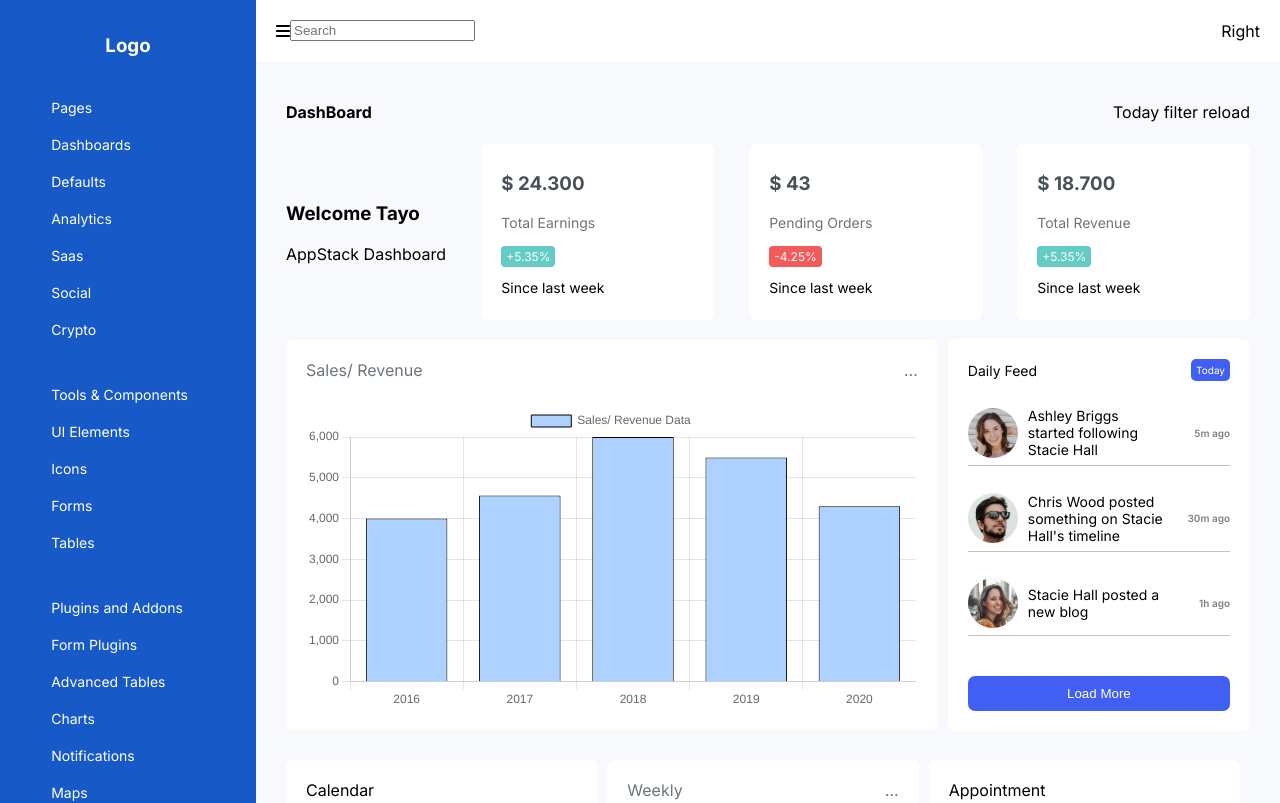
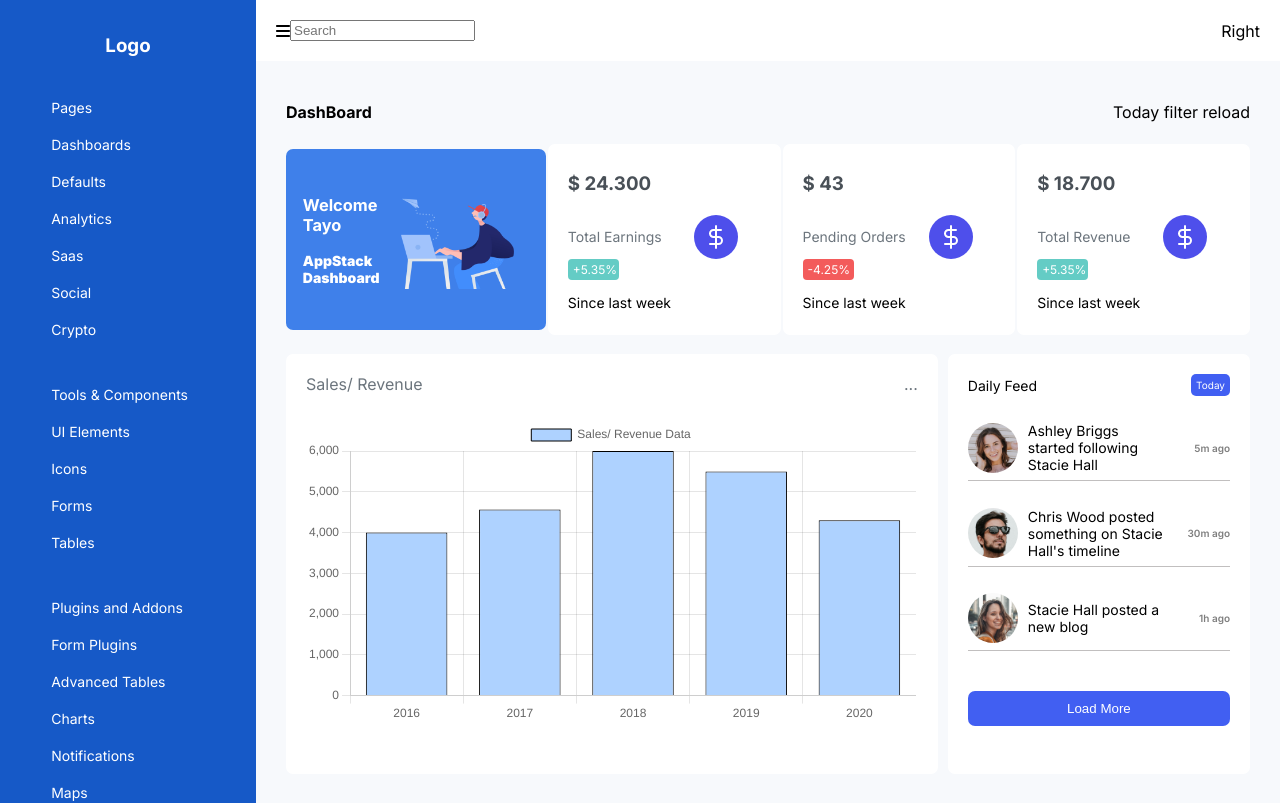
Before and after one commit to TEE2DWHY/admin-dashboard, a Next.js app: page / in a window 1280 px wide. Shown: the top 803 px of the page. Built offline with nearby package versions, Linux system fonts and the light colour scheme.

Commit message:
refactored code

```diff
--- a/app/layout.jsx
+++ b/app/layout.jsx
@@ -1,3 +1,4 @@
+import Animate from "@/libs/Animate";
 import "../styles/globals.css";
 import { Inter } from "next/font/google";
 
--- a/app/page.jsx
+++ b/app/page.jsx
@@ -3,12 +3,15 @@ import Dashboard from "@/components/dashboard";
 import "../styles/home.css";
 // components
 import Sidebar from "@/components/sidebar";
+import Animate from "@/libs/Animate";
 const Home = () => {
   return (
-    <div className="dashboard">
-      <Sidebar />
-      <Dashboard />
-    </div>
+    <Animate>
+      <div className="dashboard">
+        <Sidebar />
+        <Dashboard />
+      </div>
+    </Animate>
   );
 };
 
--- a/components/cards.jsx
+++ b/components/cards.jsx
@@ -1,5 +1,7 @@
+// styling
 import "../styles/dashboard.css";
-const Cards = ({ figure, info, roi, timeFrame, image }) => {
+import { DollarIcon } from "@/icons/icons";
+const Cards = ({ figure, info, roi, timeFrame }) => {
   return (
     <>
       <div className="cards">
@@ -9,7 +11,9 @@ const Cards = ({ figure, info, roi, timeFrame, image }) => {
           <span className="roi-container">{roi}</span>
           <p className="time-frame">{timeFrame}</p>
         </div>
-        <div className="card-col-2">{image}</div>
+        <div className="card-col-2">
+          <DollarIcon />
+        </div>
       </div>
     </>
   );
--- /dev/null
+++ b/components/footer.jsx
@@ -0,0 +1,5 @@
+const Footer = () => {
+  return <div>footer</div>;
+};
+
+export default Footer;
--- a/components/piechart.jsx
+++ b/components/piechart.jsx
@@ -1,7 +1,7 @@
-import { Pie } from "react-chartjs-2";
+import { Doughnut } from "react-chartjs-2";
 import { Chart as ChartJS } from "chart.js/auto";
 const PieChart = ({ chartData }) => {
-  return <Pie data={chartData} />;
+  return <Doughnut data={chartData} />;
 };
 
 export default PieChart;
--- a/components/schedule.jsx
+++ b/components/schedule.jsx
@@ -10,7 +10,7 @@ const Schedule = () => {
     labels: ["Direct", "Affiliate", "Email", "Others"],
     datasets: [
       {
-        label: "My First Dataset",
+        label: "Sales",
         data: weeklyRevenue.map((data) => data.sale),
         backgroundColor: weeklyRevenue.map((data) => data.backgroundColor),
         hoverOffset: 4,
--- a/components/sidebar.jsx
+++ b/components/sidebar.jsx
@@ -1,7 +1,7 @@
 import "../styles/sidebar.css";
 const Sidebar = () => {
   return (
-    <div className="sidebar">
+    <div className="sidebar" data-aos="slide-right" aos-duration="2000">
       <h3>Logo</h3>
       <div className="sidebar-container pages">
         <ul>
--- a/components/user.jsx
+++ b/components/user.jsx
@@ -8,11 +8,19 @@ import Sales from "./sales";
 import DailyFeed from "./dailyfeed";
 import Schedule from "./schedule";
 import LatestProjects from "./latestprojects";
+import Footer from "./footer";
 const CardIntro = () => {
   return (
-    <div>
-      <h3>Welcome Tayo</h3>
-      <p>AppStack Dashboard</p>
+    <div className="welcome-message">
+      <div>
+        <h3>Welcome Tayo</h3>
+        <p>AppStack Dashboard</p>
+      </div>
+      <img
+        className="customer-support"
+        src={"./images/customer-support.png"}
+        alt="customer-support"
+      />
     </div>
   );
 };
@@ -20,11 +28,11 @@ const User = () => {
   return (
     <>
       <div className="user">
-        <div className="dashboard-header">
+        <div className="dashboard-header" data-aos="fade-in">
           <h4>DashBoard</h4>
           <div>Today filter reload</div>
         </div>
-        <div className="card">
+        <div className="card" data-aos="slide-up">
           <CardIntro />
           {cardDetails.map((cards, index) => (
             <Cards
@@ -36,12 +44,15 @@ const User = () => {
             />
           ))}
         </div>
-        <div className="container-2">
+        <div className="container-2" data-aos="slide-up" aos-duration="2500">
           <Sales />
           <DailyFeed />
         </div>
-        <Schedule />
-        <LatestProjects />
+        <div data-aos="slide-up" aos-duration="2600">
+          <Schedule />
+          <LatestProjects />
+        </div>
+        <Footer />
       </div>
     </>
   );
--- a/icons/icons.jsx
+++ b/icons/icons.jsx
@@ -9,3 +9,29 @@ export const Toggle = () => {
 export const Search = () => {
   return <FontAwesomeIcon icon={faSearch} />;
 };
+
+export const DollarIcon = () => {
+  return (
+    <svg
+      xmlns="http://www.w3.org/2000/svg"
+      width="24"
+      height="24"
+      viewBox="0 0 24 24"
+      fill="none"
+      stroke="currentColor"
+      strokeWidth="2"
+      strokeLinecap="round"
+      strokeLinejoin="round"
+      className="align-middle text-success"
+      style={{
+        backgroundColor: "#4E4FEB",
+        padding: "10px",
+        borderRadius: "50%",
+        color: "#fff",
+      }}
+    >
+      <line x1="12" y1="1" x2="12" y2="23"></line>
+      <path d="M17 5H9.5a3.5 3.5 0 0 0 0 7h5a3.5 3.5 0 0 1 0 7H6"></path>
+    </svg>
+  );
+};
--- /dev/null
+++ b/libs/Animate.jsx
@@ -0,0 +1,16 @@
+"use client";
+import { useEffect } from "react";
+import Aos from "aos";
+import "aos/dist/aos.css";
+
+const Animate = ({ children }) => {
+  useEffect(() => {
+    Aos.init({
+      duration: 2000,
+    });
+  }, []);
+
+  return <div>{children}</div>;
+};
+
+export default Animate;
--- a/package.json
+++ b/package.json
@@ -14,6 +14,7 @@
     "@fortawesome/free-regular-svg-icons": "^6.4.2",
     "@fortawesome/free-solid-svg-icons": "^6.4.2",
     "@fortawesome/react-fontawesome": "^0.2.0",
+    "aos": "^2.3.4",
     "chart.js": "^4.4.0",
     "next": "latest",
     "react": "latest",
--- a/styles/dashboard.css
+++ b/styles/dashboard.css
@@ -13,6 +13,26 @@
   justify-content: space-between;
 }
 
+.welcome-message {
+  display: flex;
+  align-items: center;
+  justify-content: center;
+  background-color: #3f80ea;
+  padding: 20px;
+  color: #fff;
+  border-radius: 7px;
+  height: 140.94px;
+  font-weight: 900;
+  cursor: pointer;
+  width: 220px;
+  font-size: 14px;
+}
+
+.customer-support {
+  width: 150px;
+  height: 100px;
+}
+
 .card {
   display: flex;
   align-items: center;
@@ -21,15 +41,22 @@
 
 .cards {
   background-color: #fff;
-  border-radius: 4px solid #fff;
   padding: 10px 20px;
   border-radius: 7px;
   width: 20%;
   cursor: pointer;
+  display: flex;
+  align-items: center;
 }
 
 .card-col-1 {
+  display: flex;
   flex-direction: column;
+}
+
+.card-col-2 {
+  display: block;
+  margin: auto;
 }
 
 .card-figure {
@@ -46,6 +73,7 @@
   font-size: 12px;
   padding: 3px 5px;
   border-radius: 4px;
+  width: 40%;
 }
 
 .cards:nth-child(3) .roi-container {
@@ -71,6 +99,7 @@
   padding: 20px;
   height: fit-content;
   border-radius: 7px;
+  height: 380px;
 }
 
 .sales-header {
@@ -90,8 +119,8 @@
   width: 30%;
   padding: 20px;
   background-color: #fff;
-  height: fit-content;
   border-radius: 7px;
+  height: 380px;
 }
 
 .daily-feed-header {
@@ -173,7 +202,7 @@
 
 .pie-chart {
   margin-top: 5%;
-  width: 95%;
+  width: 100%;
 }
 
 .weekly-sales {
```
Also changed, not shown: public/images/customer-support.png (added), 1 other file (tests, documents, lock files or other folders).
